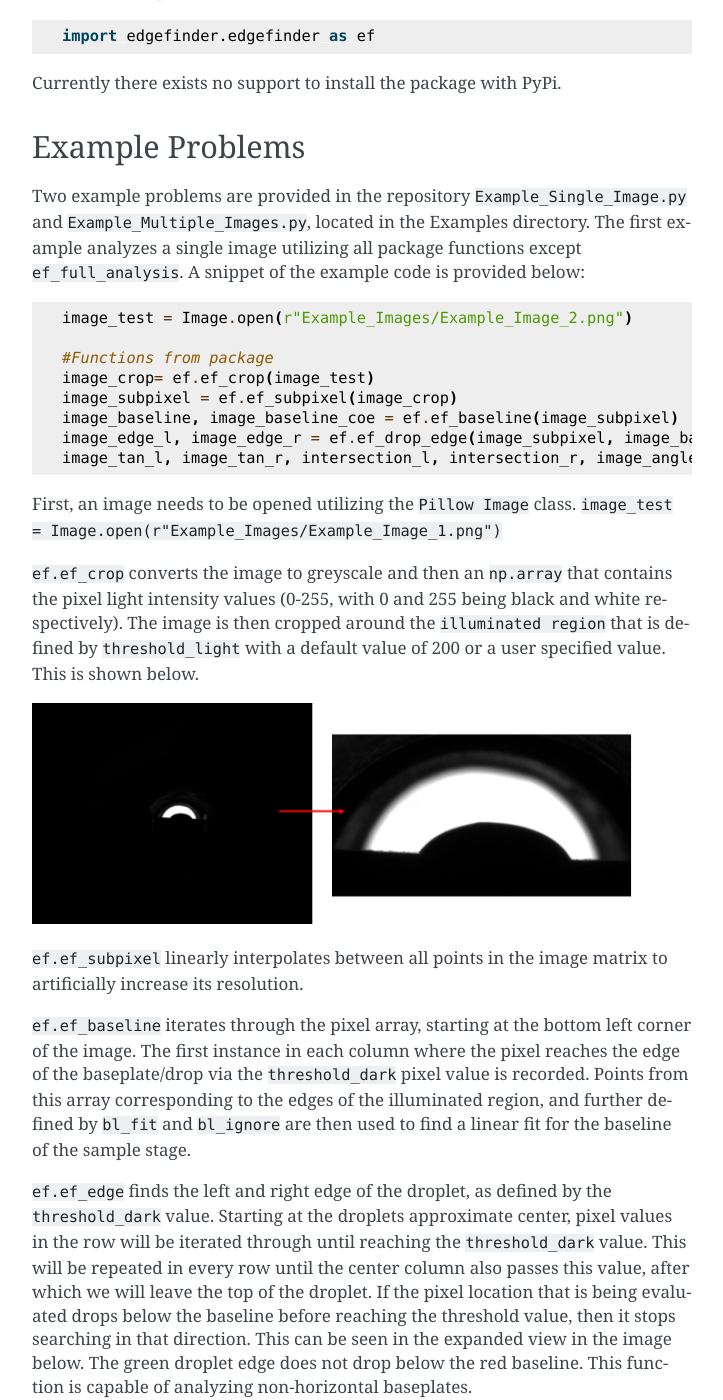
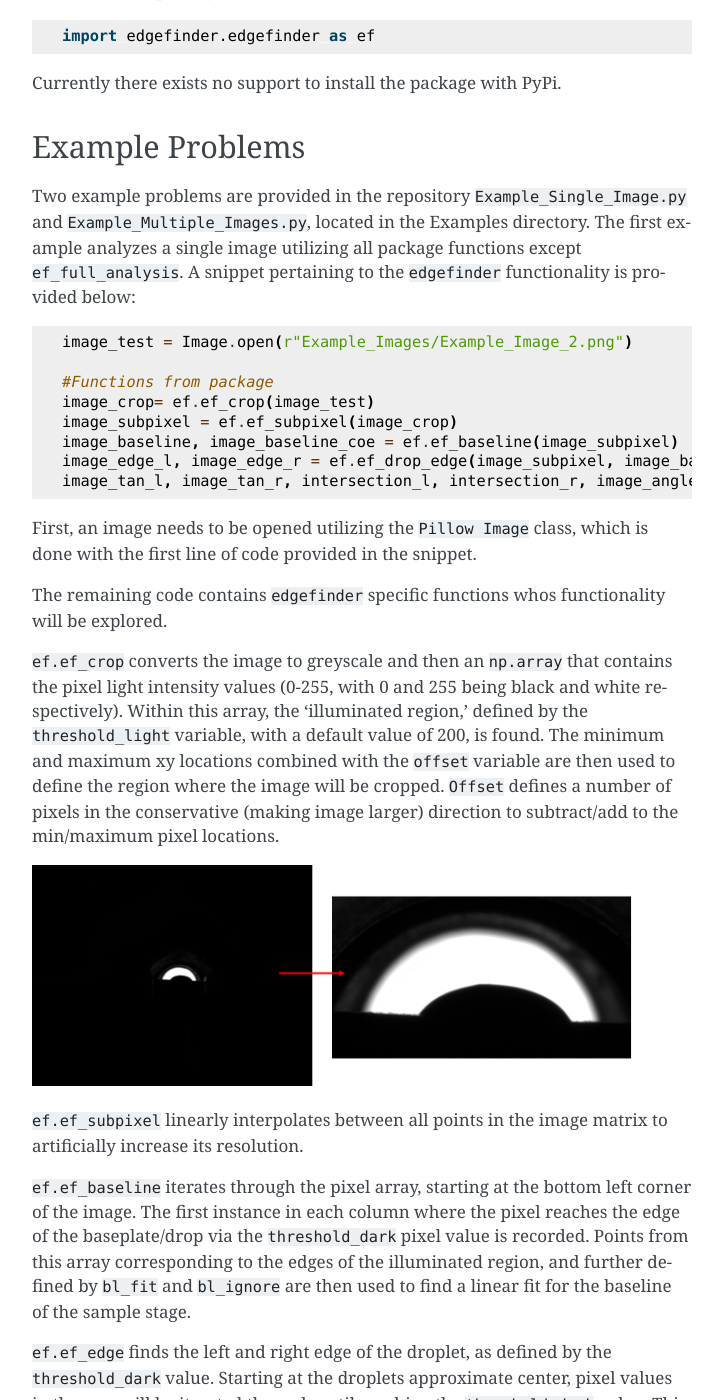
Before and after one commit to mcnichon/SessileTestingDA, a Sphinx documentation site: the page built from docs/Installation.rst, in a window 1280 px wide and 1400 px high, scrolled down 794 px. Shown: the whole window, without its empty margins (388-1111 px from the left). Built offline with Sphinx 7.4.7, drawn with Linux system fonts in a browser that asks for light colours.

Commit message:
Update Installation.rst

```diff
--- a/docs/Installation.rst
+++ b/docs/Installation.rst
@@ -39,7 +39,7 @@ Currently there exists no support to install the package with PyPi.
 Example Problems
 -------------
 
-Two example problems are provided in the repository ``Example_Single_Image.py`` and ``Example_Multiple_Images.py``, located in the Examples directory. The first example analyzes a single image utilizing all package functions except ``ef_full_analysis``. A snippet of the example code is provided below:
+Two example problems are provided in the repository ``Example_Single_Image.py`` and ``Example_Multiple_Images.py``, located in the Examples directory. The first example analyzes a single image utilizing all package functions except ``ef_full_analysis``. A snippet pertaining to the ``edgefinder`` functionality is provided below:
 
 .. code-block:: python
 
@@ -52,9 +52,12 @@ Two example problems are provided in the repository ``Example_Single_Image.py``
     image_edge_l, image_edge_r = ef.ef_drop_edge(image_subpixel, image_baseline)
     image_tan_l, image_tan_r, intersection_l, intersection_r, image_angle = ef.ef_angle_tan(image_subpixel, image_edge_l, image_edge_r, image_baseline_coe)
 
-First,  an image needs to be opened utilizing the ``Pillow Image`` class. ``image_test = Image.open(r"Example_Images/Example_Image_1.png")``
 
-``ef.ef_crop`` converts the image to greyscale and then an ``np.array`` that contains the pixel light intensity values (0-255, with 0 and 255 being black and white respectively). The image is then cropped around the ``illuminated region`` that is defined by ``threshold_light`` with a default value of 200 or a user specified value. This is shown below.
+First, an image needs to be opened utilizing the ``Pillow Image`` class, which is done with the first line of code provided in the snippet.
+
+The remaining code contains ``edgefinder`` specific functions whos functionality will be explored.
+
+``ef.ef_crop`` converts the image to greyscale and then an ``np.array`` that contains the pixel light intensity values (0-255, with 0 and 255 being black and white respectively). Within this array, the 'illuminated region,' defined by the ``threshold_light`` variable, with a default value of 200, is found. The minimum and maximum xy locations combined with the ``offset`` variable are then used to define the region where the image will be cropped. ``Offset`` defines a number of pixels in the conservative (making image larger) direction to subtract/add to the min/maximum pixel locations.
 
 .. image:: images/crop.png
     :width: 600
```
